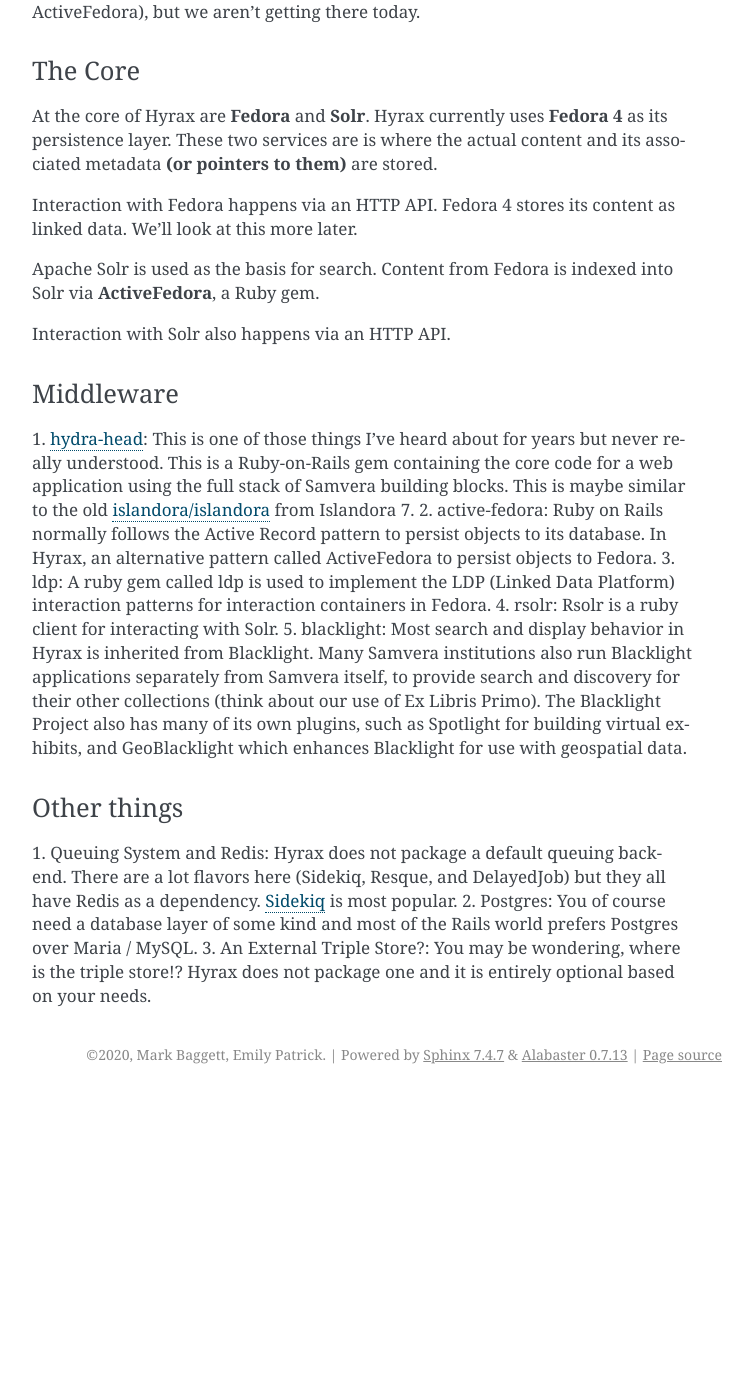
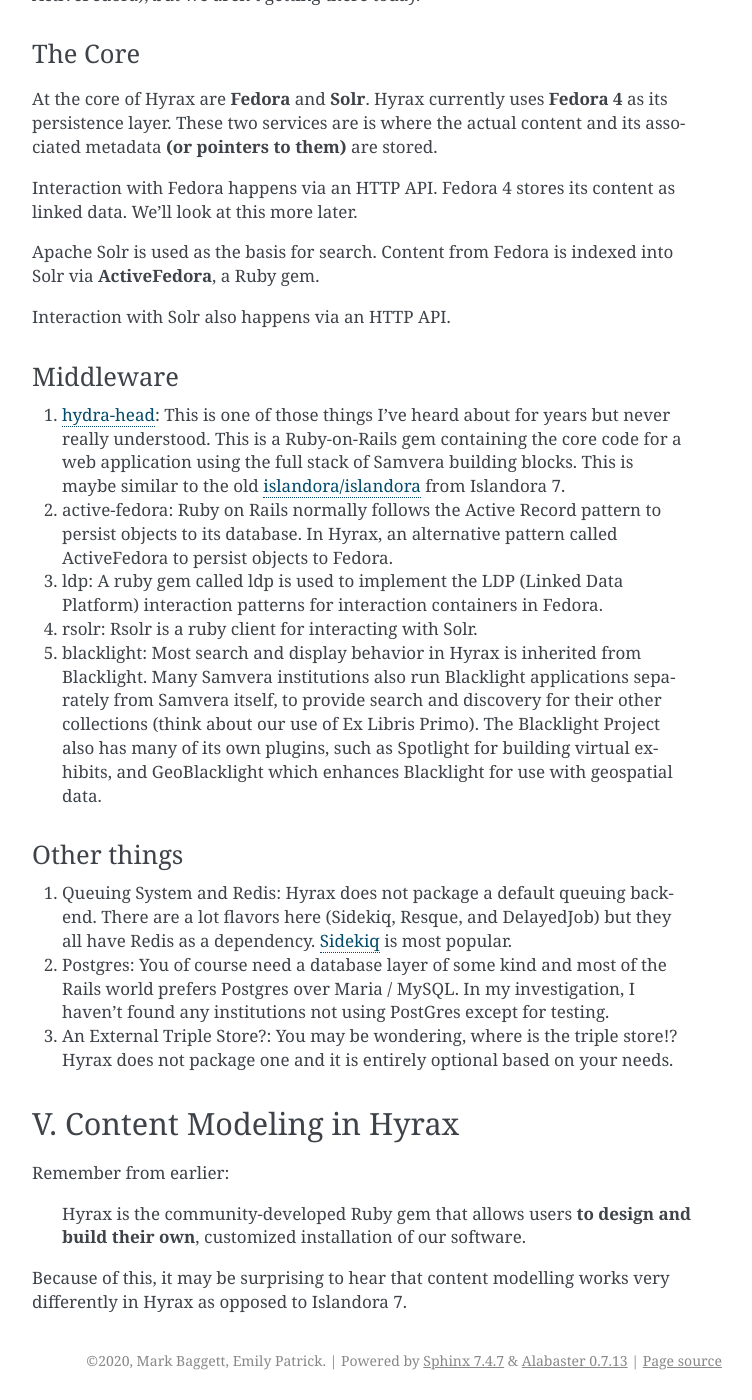
Before and after one commit to markpbaggett/utk_hyrax_review_docs, a Sphinx documentation site: the page built from docs/source/demos/demo1.rst, in a window 1280 px wide and 1400 px high, scrolled down 3692 px. Shown: the whole window, without its empty margins (388-1140 px from the left). Built offline with Sphinx 7.4.7, drawn with Linux system fonts in a browser that asks for light colours; before the commit the page ends 4786 px from its top, so only the background shows below that; some of the changed text lies outside the part shown.

Commit message:
Fix a ton of formatting issues.

```diff
--- a/docs/source/demos/demo1.rst
+++ b/docs/source/demos/demo1.rst
@@ -43,7 +43,7 @@ To be clear, Samvera is more of a **community** than it is a software solution.
     series of free-to-use software **“building blocks”** that could put together in various combinations to achieve the
     repository system that an institution needed – as opposed to building a **“one size fits all”** solution.
 
-The building blocks here are what you often hear referred to as **"hydra heads."**
+The building blocks here are Ruby Gems.
 
     The framework as it exists today consists of a number of Ruby gems that can be combined, configured and adapted to
     serve a wide variety of digital repository needs.
@@ -77,9 +77,7 @@ addressing particular needs, that can be installed and maintained with fewer loc
 as a hosted, cloud service. Some examples of this are:
 
 1. `Avalon <http://www.avalonmediasystem.org/project>`_: a time-based media solution
-2. `Hyku <https://hyku.samvera.org/>`_: , which is based on Hyrax, allows users to build, bundle, and promote a feature-rich, robust, flexible
-digital repository that is easy to install, configure, and maintain. Hyku can be installed locally or run in the cloud;
-a number of service providers offer cloud-based, hosted versions.
+2. `Hyku <https://hyku.samvera.org/>`_: , which is based on Hyrax, allows users to build, bundle, and promote a feature-rich, robust, flexible digital repository that is easy to install, configure, and maintain. Hyku can be installed locally or run in the cloud; a number of service providers offer cloud-based, hosted versions.
 
 III. Hyrax Origins and Why I'm Looking at It and not something else
 -------------------------------------------------------------------
@@ -140,28 +138,27 @@ Interaction with Solr also happens via an HTTP API.
 Middleware
 ==========
 
-1. `hydra-head <https://github.com/projecthydra/hydra-head>`_:  This is one of those things I've heard about for years
-but never really understood.  This is a Ruby-on-Rails gem containing the core code for a web application using the full
-stack of Samvera building blocks. This is maybe similar to the old `islandora/islandora <https://github.com/islandora/islandora>`_
-from Islandora 7.
-2. active-fedora: Ruby on Rails normally follows the Active Record pattern to persist objects to its database. In
-Hyrax, an alternative pattern called ActiveFedora to persist objects to Fedora.
-3. ldp: A ruby gem called ldp is used to implement the LDP (Linked Data Platform) interaction patterns for interaction
-containers in Fedora.
+1. `hydra-head <https://github.com/projecthydra/hydra-head>`_:  This is one of those things I've heard about for years but never really understood.  This is a Ruby-on-Rails gem containing the core code for a web application using the full stack of Samvera building blocks. This is maybe similar to the old `islandora/islandora <https://github.com/islandora/islandora>`_ from Islandora 7.
+2. active-fedora: Ruby on Rails normally follows the Active Record pattern to persist objects to its database. In Hyrax, an alternative pattern called ActiveFedora to persist objects to Fedora.
+3. ldp: A ruby gem called ldp is used to implement the LDP (Linked Data Platform) interaction patterns for interaction containers in Fedora.
 4. rsolr: Rsolr is a ruby client for interacting with Solr.
-5. blacklight:  Most search and display behavior in Hyrax is inherited from Blacklight. Many Samvera institutions also
-run Blacklight applications separately from Samvera itself, to provide search and discovery for their other collections
-(think about our use of Ex Libris Primo). The Blacklight Project also has many of its own plugins, such as Spotlight for
-building virtual exhibits, and GeoBlacklight which enhances Blacklight for use with geospatial data.
+5. blacklight:  Most search and display behavior in Hyrax is inherited from Blacklight. Many Samvera institutions also run Blacklight applications separately from Samvera itself, to provide search and discovery for their other collections (think about our use of Ex Libris Primo). The Blacklight Project also has many of its own plugins, such as Spotlight for building virtual exhibits, and GeoBlacklight which enhances Blacklight for use with geospatial data.
 
 ============
 Other things
 ============
 
-1. Queuing System and Redis: Hyrax does not package a default queuing back-end. There are a lot flavors here (Sidekiq,
-Resque, and DelayedJob) but they all have Redis as a dependency.  `Sidekiq <https://github.com/samvera/hyrax/wiki/Using-Sidekiq-with-Hyrax>`_
-is most popular.
-2. Postgres: You of course need a database layer of some kind and most of the Rails world prefers Postgres over Maria /
-MySQL.
-3. An External Triple Store?: You may be wondering, where is the triple store!? Hyrax does not package one and it is entirely
-optional based on your needs.
+1. Queuing System and Redis: Hyrax does not package a default queuing back-end. There are a lot flavors here (Sidekiq, Resque, and DelayedJob) but they all have Redis as a dependency.  `Sidekiq <https://github.com/samvera/hyrax/wiki/Using-Sidekiq-with-Hyrax>`_ is most popular.
+2. Postgres: You of course need a database layer of some kind and most of the Rails world prefers Postgres over Maria / MySQL. In my investigation, I haven't found any institutions not using PostGres except for testing.
+3. An External Triple Store?: You may be wondering, where is the triple store!? Hyrax does not package one and it is entirely optional based on your needs.
+
+V. Content Modeling in Hyrax
+----------------------------
+
+Remember from earlier:
+
+    Hyrax is the community-developed Ruby gem that allows users **to design and build their own**, customized installation
+    of our software.
+
+Because of this, it may be surprising to hear that content modelling works very differently in Hyrax as opposed to
+Islandora 7.
```
Also changed, not shown: other parts of docs/source/demos/demo1.rst (+1 -1 lines).
